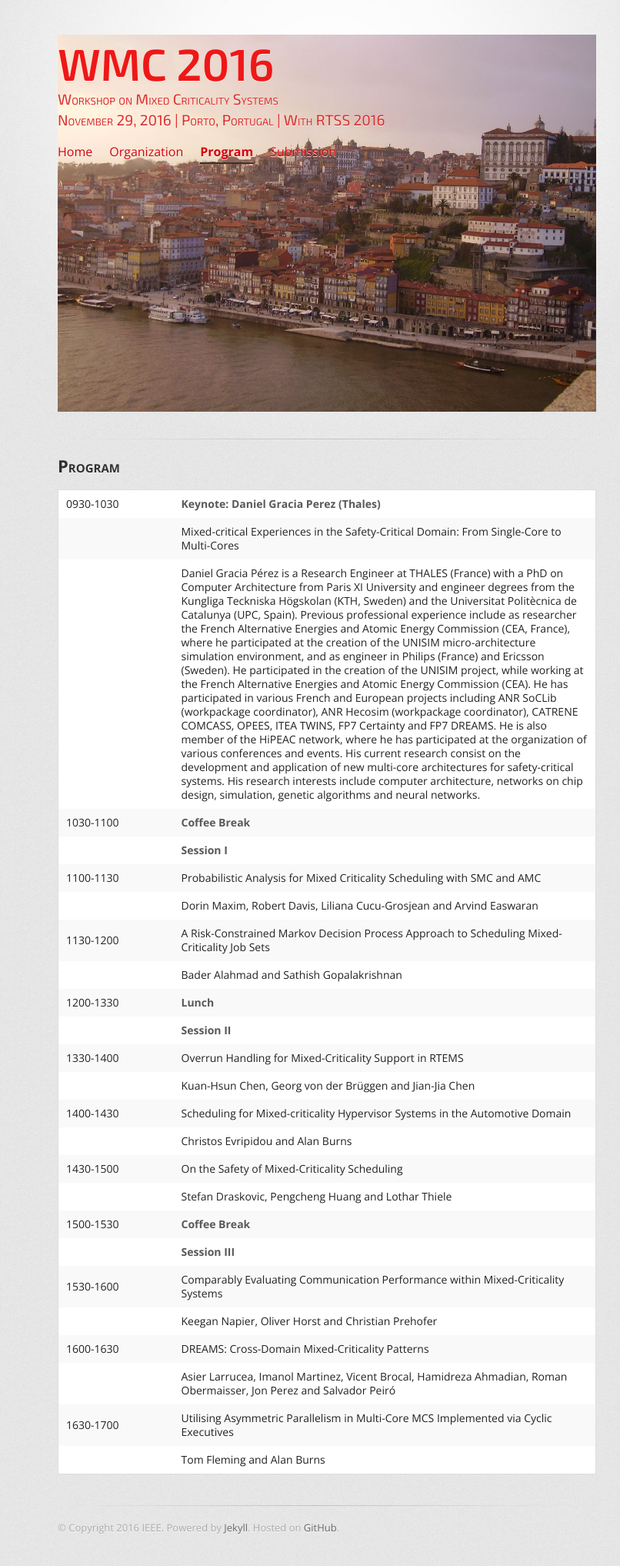
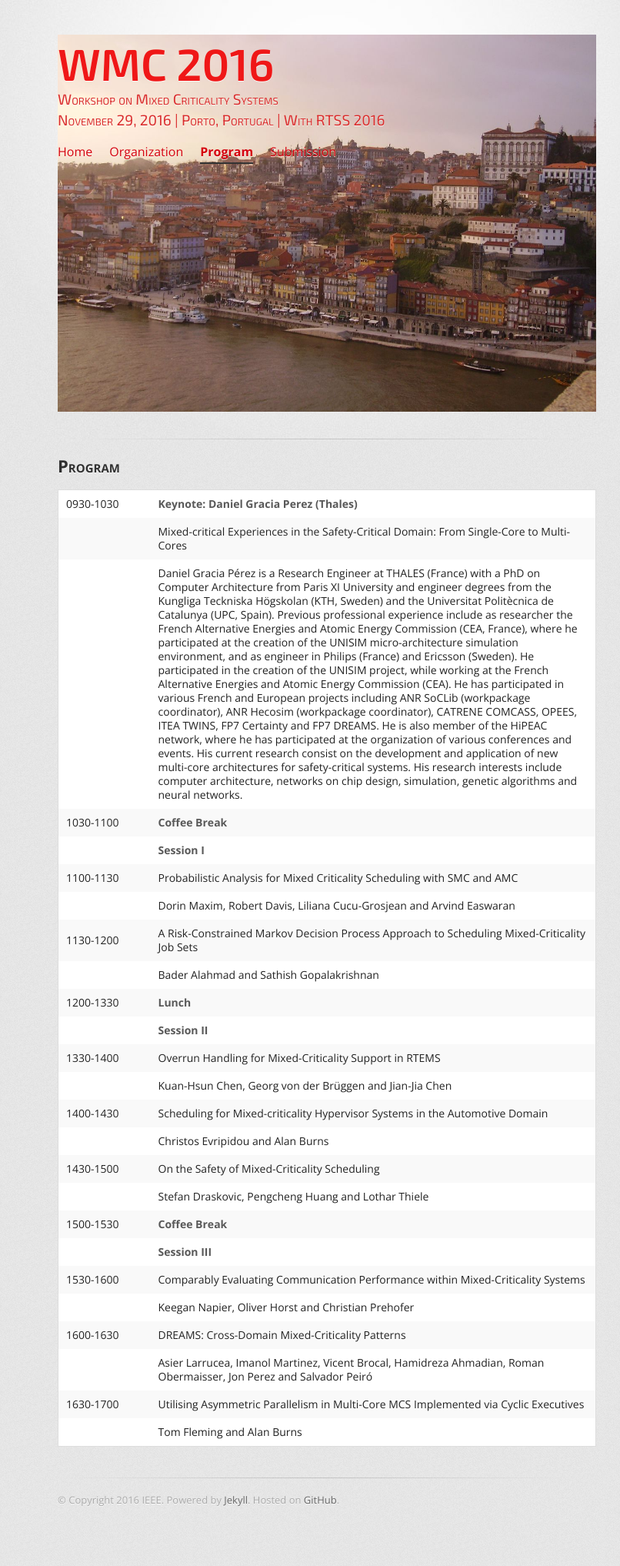
Before and after one commit to GSathish/wmc2016, a Jekyll site: the page built from program/index.html, in a window 1280 px wide. Shown: the whole page at 77% size, without its empty margins (215-1021 px from the left). Built offline with Jekyll 4.4.1, drawn with Linux system fonts in a browser that asks for light colours; after the commit the page ends 1999 px from its top, so only the background shows below that.

```diff
--- a/program/index.html
+++ b/program/index.html
@@ -9,7 +9,7 @@
 
 <table>
   <tr>
-    <td style="width:150px;">0930-1030</td>
+    <td style="width:120px;">0930-1030</td>
     <td><strong>Keynote: Daniel Gracia Perez (Thales)</strong></td>
   </tr>
   <tr><td></td>
```
